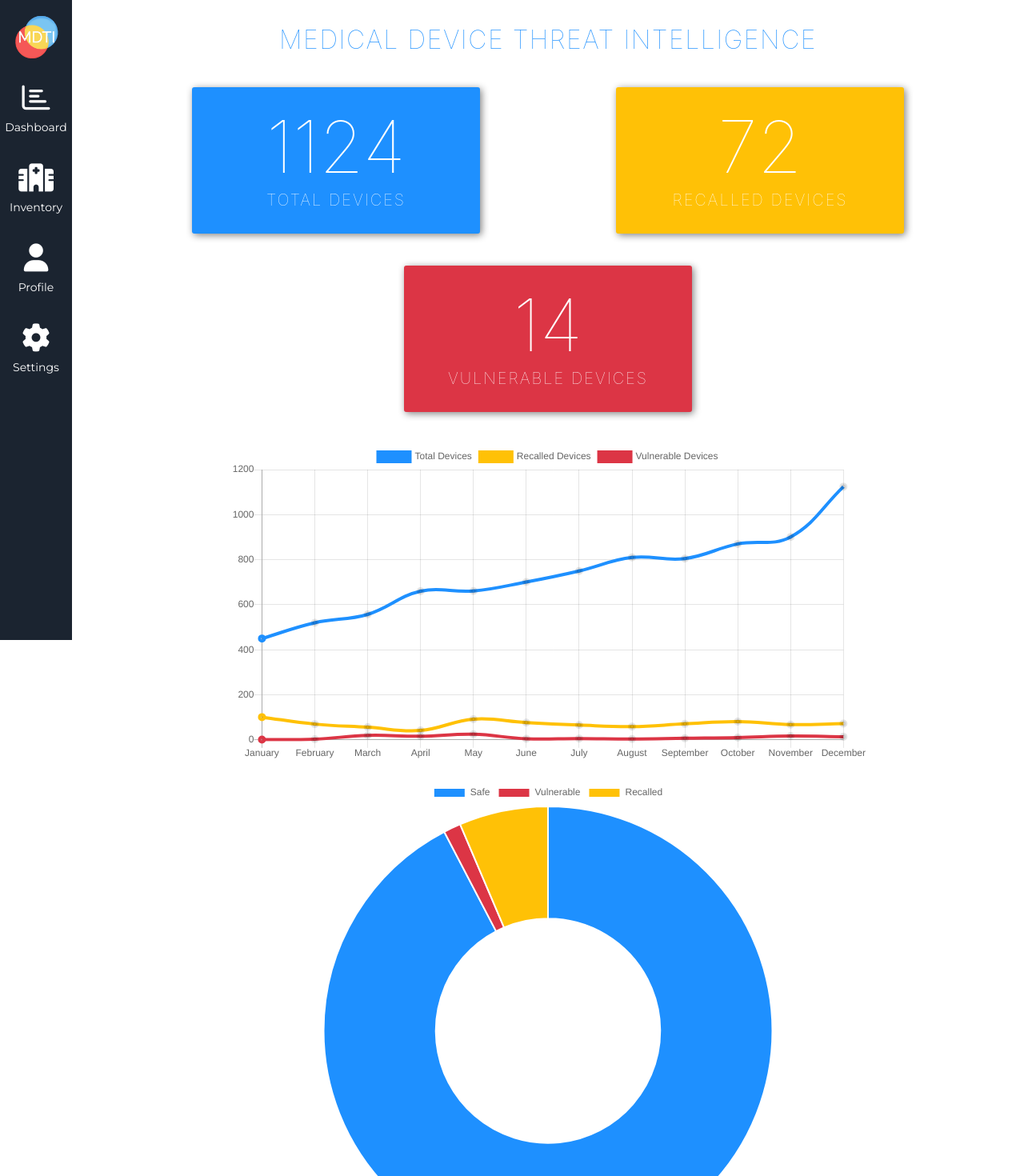
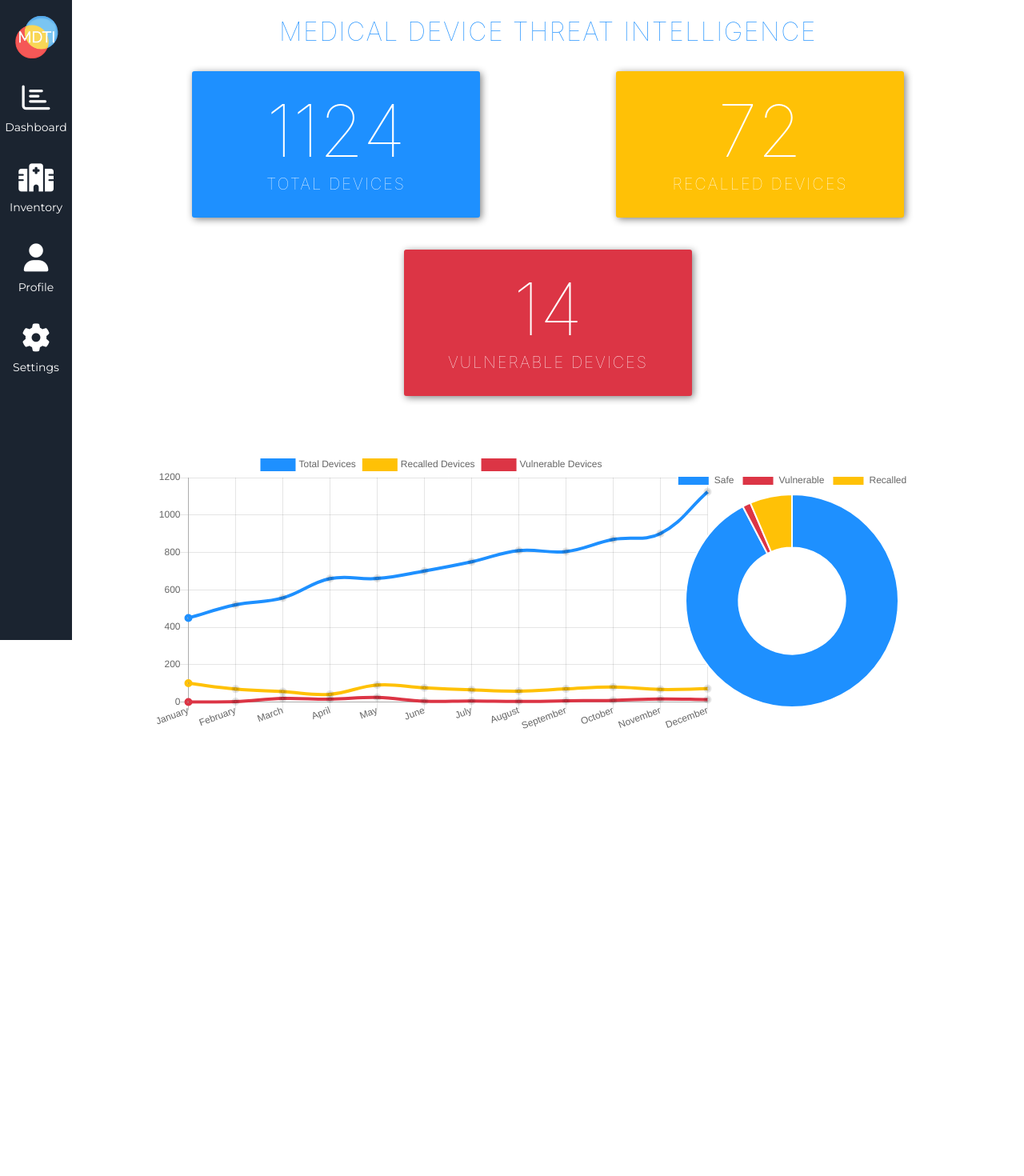
Before and after one commit to Uongjo/Medical-Device-Threat-Intelligence, a React (Create React App) app in the folder front-end/: page / in a window 1280 px wide. Shown: the top 1470 px of the page at 80% size. After the commit the page ends 1005 px from the top, so only its background shows below. Built offline with nearby package versions, Linux system fonts and the light colour scheme.

Commit message:
Format donut chart

```diff
--- a/front-end/src/components/InventorySection.js
+++ b/front-end/src/components/InventorySection.js
@@ -16,19 +16,21 @@ class InventorySection extends Component {
     const id = e.dataTransfer.getData('id')
     console.log("DROPPED", id)
     const item = document.getElementById(id)
+    console.log(item.firstChild.innerHTML)
+
     item.style.display = 'block'
+    e.target.appendChild(item)
+    e.target.removeChild(item)
 
-    e.target.appendChild(item)
-  }
-
-  dragStart = e => {
-    const target = e.target
-    e.dataTransfer.setData('id', target.id)
-    console.log("DRAGGING", target.id)
-
-    setTimeout(() => {
-      target.style.display = "none";
-    }, 0)
+    const devices = this.state.devices
+    devices.push({
+      id: 100,
+      version: '0.1.51',
+      name: item.firstChild.innerHTML,
+      update: false,
+      vulnerable: false,
+    })
+    this.setState({ devices })
   }
 
   dragOver = e => {
--- a/front-end/src/components/PieChart.js
+++ b/front-end/src/components/PieChart.js
@@ -25,9 +25,8 @@ const state = {
 export default class App extends React.Component {
   render() {
     return (
-      <div>
-
-
+      <div id="pie-chart-container">
+        <div className="pie-chart">
           <Doughnut
             data={state}
             options={{
@@ -43,6 +42,7 @@ export default class App extends React.Component {
             }}
           />
         </div>
+      </div>
     );
   }
 }
--- a/front-end/src/pages/Dashboard.js
+++ b/front-end/src/pages/Dashboard.js
@@ -45,8 +45,10 @@ class Dashboard extends Component {
       <div id="dashboard">
         <h1 className="title">MEDICAL DEVICE THREAT INTELLIGENCE</h1>
         {this.renderNumbers()}
-        <LineChart/>
-        <PieChart/>
+        <div className="chart-container">
+          <LineChart/>
+          <PieChart/>
+        </div>
       </div>
     );
   }
--- a/front-end/src/pages/Inventory.js
+++ b/front-end/src/pages/Inventory.js
@@ -13,7 +13,6 @@ class Inventory extends Component {
       recalledDevices: this.filterDevices(true, false),
       vulnerableDevices: this.filterDevices(false, true),
     }
-    console.log(this.state)
   }
 
   filterDevices = (isUpdate, isVulnerable) => {
--- a/front-end/src/styles/_charts.scss
+++ b/front-end/src/styles/_charts.scss
@@ -6,7 +6,8 @@
 
   .line-chart {
     height: 400px;
-    width: 800px;
+    width: 700px;
+    margin-left: 100px;
   }
 }
 
@@ -18,6 +19,16 @@
 
   .pie-chart {
     height: 400px;
-    width: 800px;
+    width: 600px;
+    margin-left: -200px;
+    margin-top: 20px;
   }
 }
+
+.chart-container {
+  display: flex;
+  flex-direction: row;
+  justify-content: space-evenly;
+  height: fit-content;
+  margin-top: 30px;
+}
--- a/front-end/src/styles/_dashboard.scss
+++ b/front-end/src/styles/_dashboard.scss
@@ -5,8 +5,8 @@
   .title {
     color: dodgerblue;
     font-weight: lighter;
-    margin-top: 30px;
-    margin-bottom: 20px;
+    margin-top: 20px;
+    margin-bottom: 10px;
     text-align: center;
     letter-spacing: 1.5px;
   }
```
Lines whose indentation alone changed are shown as unchanged.
